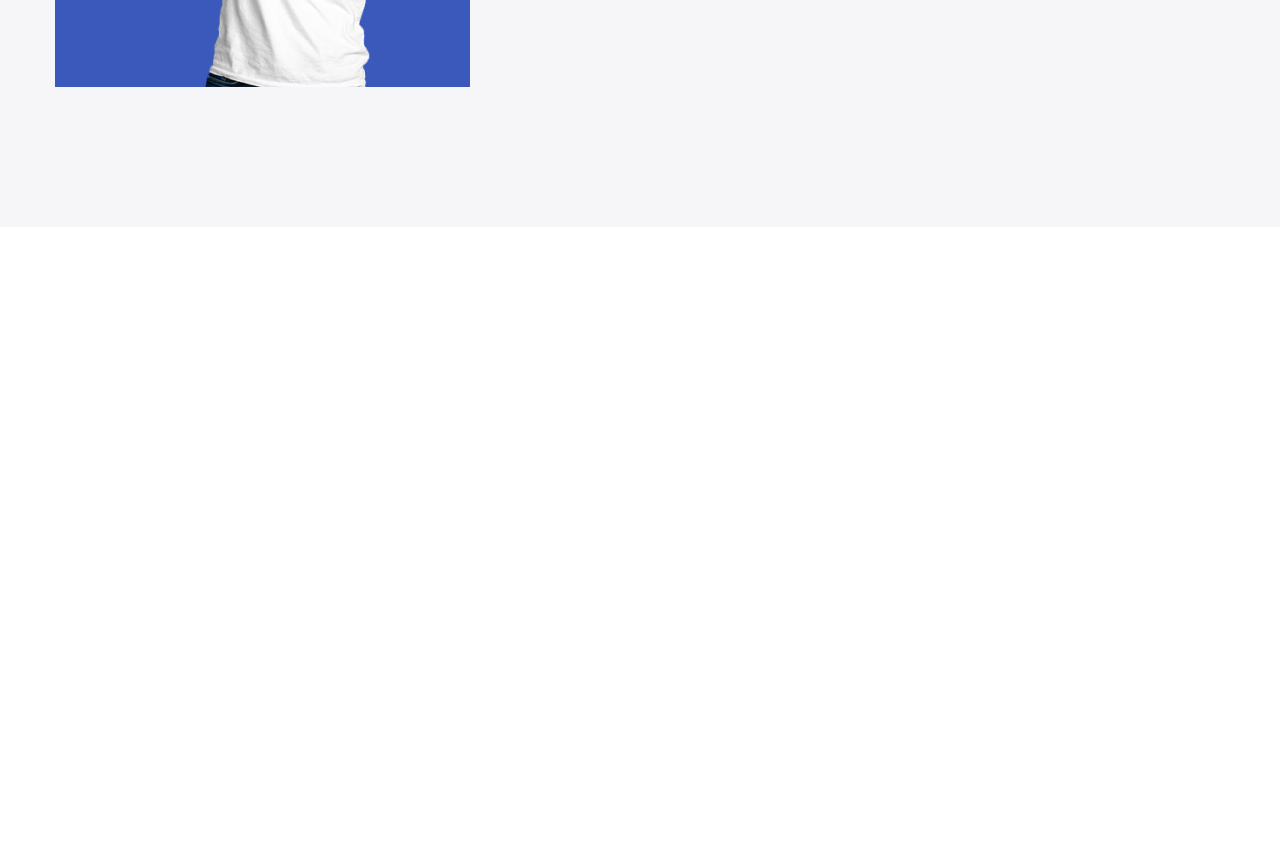
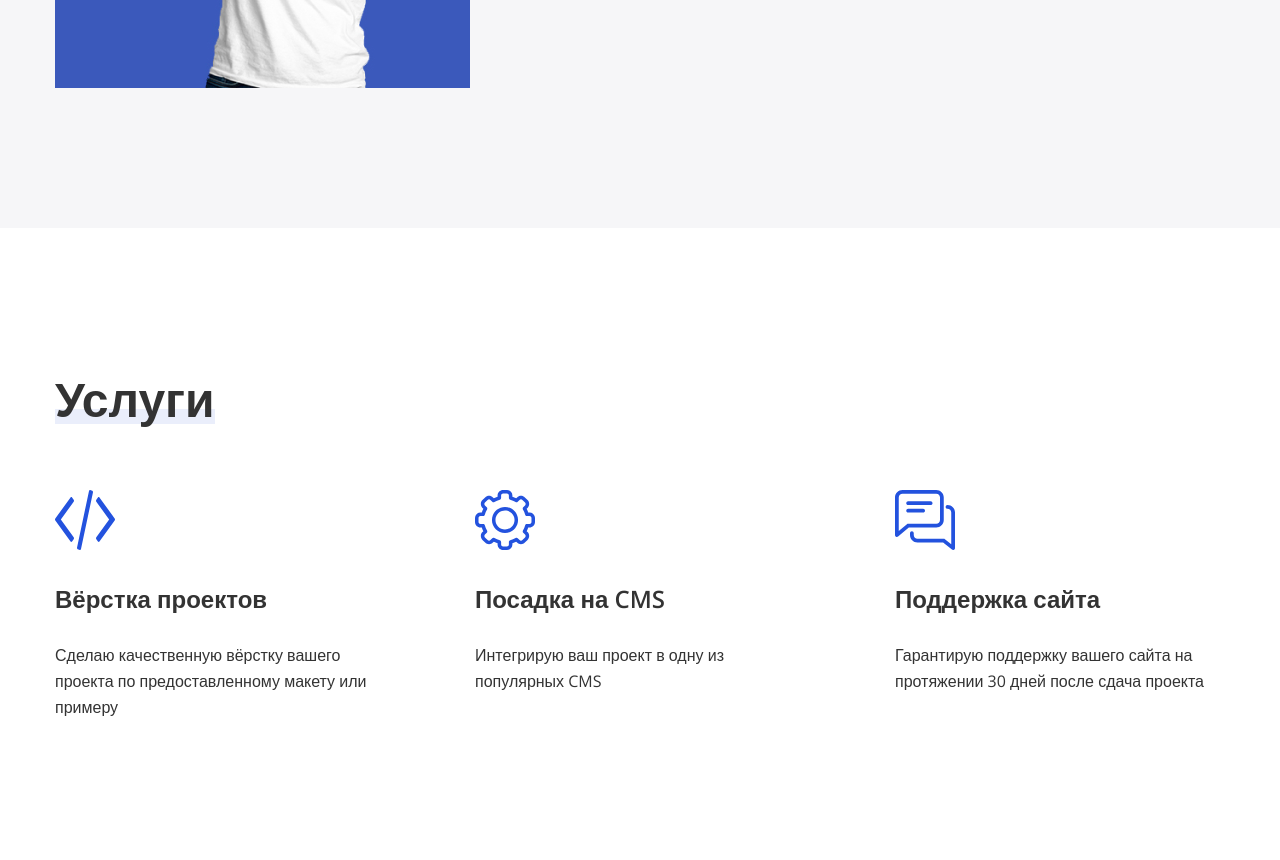
Before and after one commit to iwi11burn/portfolio, a plain HTML site: page index.html in a window 1280 px wide. Shown: the part 2025-2885 px from the top of the page. Before the commit the page ends 2252 px from the top, so only its background shows below. Drawn offline with nearby package versions, Linux system fonts and the light colour scheme.

Commit message:
fix section skils and full section services

```diff
--- a/css/main.css
+++ b/css/main.css
@@ -16,6 +16,7 @@ body {
 	font-weight: 700;
 	line-height: 62.4px;
 	color: inherit;
+	margin-bottom: 60px;
 }
 
 .title::after {
@@ -106,10 +107,6 @@ body {
 	margin-bottom: 140px;
 }
 
-.about__title {
-	margin-bottom: 59px;
-}
-
 .about__text {
 	font-size: 18px;
 	font-weight: 400;
@@ -118,21 +115,25 @@ body {
 }
 
 .skills {
-	background-color: #f6f6f8;
+	position: relative;
 	padding: 140px 0;
 }
 
-.skills__title {
-	padding-bottom: 60px;
+.skills::after {
+	content: '';
+	position: absolute;
+	background-color: #f6f6f8;
+	top: 0;
+	left: 0;
+	width: 100%;
+	height: 100%;
+	z-index: -2;
 }
 
-.skills__wrapper {
+.skills__content-wrapper {
 	display: flex;
 	justify-content: space-between;
 	align-items: center;
-}
-
-.skills__avatar {
 }
 
 .skills__list {
@@ -178,3 +179,30 @@ body {
 	height: 32px;
 	background-color: #2352de;
 }
+
+.services {
+	padding: 140px 0;
+}
+
+.services__list {
+	display: flex;
+	justify-content: space-between;
+}
+
+.services__item {
+	max-width: 330px;
+}
+
+.services__images {
+	margin-bottom: 30px;
+}
+
+.services__subtitle {
+	margin-bottom: 25px;
+}
+
+.services__text {
+	font-size: 16px;
+	font-weight: 400;
+	line-height: 25.6px;
+}
--- a/index.html
+++ b/index.html
@@ -84,7 +84,7 @@
 		<section class="skills">
 			<div class="container">
 				<h2 class="skills__title title">Навыки</h2>
-				<div class="skills__wrapper">
+				<div class="skills__content-wrapper">
 					<img
 						class="skills__avatar"
 						src="./images/portrait.jpg"
@@ -92,19 +92,19 @@
 					/>
 					<ul class="skills__list">
 						<li class="skills__item">
-							<span class="skills__label">html</span>
+							<span class="skills__label" lang="en">html</span>
 							<div class="skills__bar">
 								<div class="skills__progress-html"></div>
 							</div>
 						</li>
 						<li class="skills__item">
-							<span class="skills__label">css</span>
+							<span class="skills__label" lang="en">css</span>
 							<div class="skills__bar">
 								<div class="skills__progress-css"></div>
 							</div>
 						</li>
 						<li class="skills__item">
-							<span class="skills__label">js</span>
+							<span class="skills__label" lang="en">js</span>
 							<div class="skills__bar">
 								<div class="skills__progress-js"></div>
 							</div>
@@ -113,6 +113,48 @@
 				</div>
 			</div>
 		</section>
+		<section class="services">
+			<div class="container">
+				<h2 class="services__title title">Услуги</h2>
+				<ul class="services__list">
+					<li class="services__item">
+						<img
+							class="services__images"
+							src="./images/code-icon.svg"
+							alt="код"
+						/>
+						<h3 class="services__subtitle subtitle">Вёрстка проектов</h3>
+						<p class="services__text">
+							Сделаю качественную вёрстку вашего проекта по предоставленному
+							макету или примеру
+						</p>
+					</li>
+					<li class="services__item">
+						<img
+							class="services__images"
+							src="./images/dev-icon.svg"
+							alt="интеграция"
+						/>
+						<h3 class="services__subtitle subtitle">Посадка на CMS</h3>
+						<p class="services__text">
+							Интегрирую ваш проект в одну из популярных CMS
+						</p>
+					</li>
+					<li class="services__item">
+						<img
+							class="services__images"
+							src="./images/chat-icon.svg"
+							alt="поддержка"
+						/>
+						<h3 class="services__subtitle subtitle">Поддержка сайта</h3>
+						<p class="services__text">
+							Гарантирую поддержку вашего сайта на протяжении 30 дней после
+							сдача проекта
+						</p>
+					</li>
+				</ul>
+			</div>
+		</section>
 
 		<script src="./js/main.js"></script>
 	</body>
```
